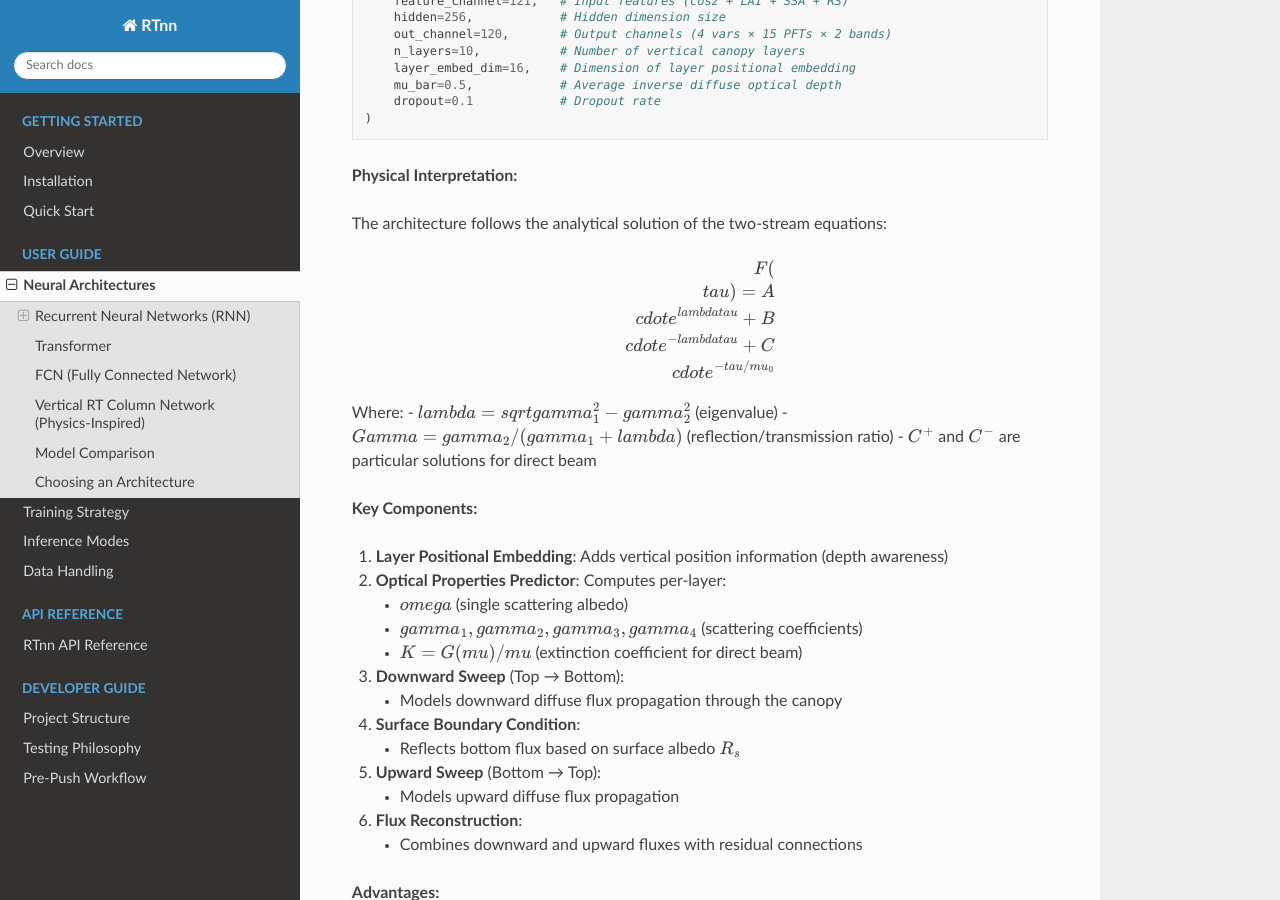
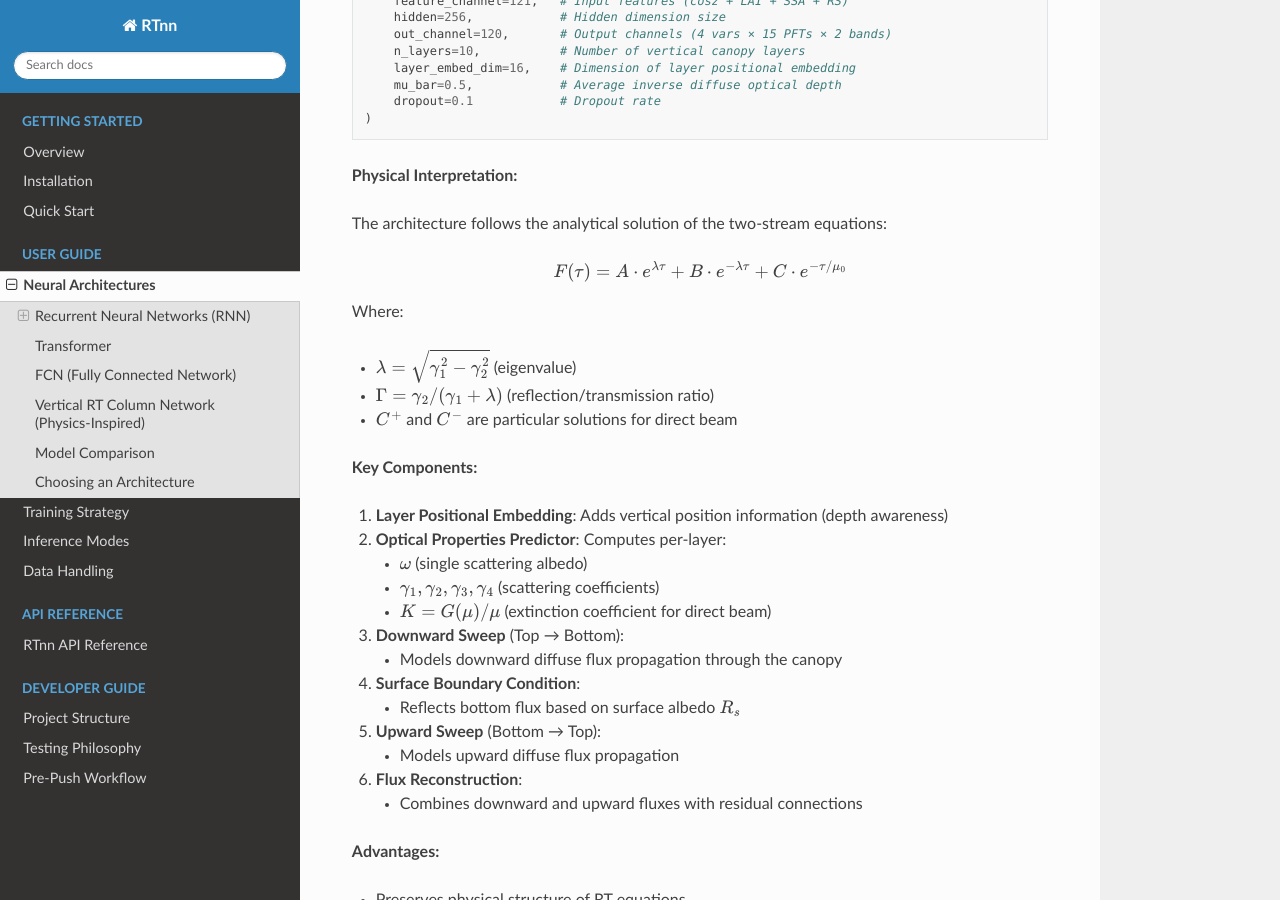
Before and after one commit to kardaneh/RTnn, a Sphinx documentation site: the page built from docs/source/neural_architectures.rst, in a window 1280 px wide and 900 px high, scrolled down 1992 px. Built offline with Sphinx 7.4.7 and the Read the Docs theme 3.1.0, drawn with Linux system fonts in a browser that asks for light colours.

```diff
--- a/docs/source/neural_architectures.rst
+++ b/docs/source/neural_architectures.rst
@@ -119,11 +119,12 @@
 
 .. math::
 
-   F(\\tau) = A \\cdot e^{\\lambda \\tau} + B \\cdot e^{-\\lambda \\tau} + C \\cdot e^{-\\tau / \\mu_0}
+   F(\tau) = A \cdot e^{\lambda \tau} + B \cdot e^{-\lambda \tau} + C \cdot e^{-\tau / \mu_0}
 
 Where:
-- :math:`\\lambda = \\sqrt{\\gamma_1^2 - \\gamma_2^2}` (eigenvalue)
-- :math:`\\Gamma = \\gamma_2 / (\\gamma_1 + \\lambda)` (reflection/transmission ratio)
+
+- :math:`\lambda = \sqrt{\gamma_1^2 - \gamma_2^2}` (eigenvalue)
+- :math:`\Gamma = \gamma_2 / (\gamma_1 + \lambda)` (reflection/transmission ratio)
 - :math:`C^+` and :math:`C^-` are particular solutions for direct beam
 
 **Key Components:**
@@ -132,9 +133,9 @@
 
 2. **Optical Properties Predictor**: Computes per-layer:
 
-   - :math:`\\omega` (single scattering albedo)
-   - :math:`\\gamma_1, \\gamma_2, \\gamma_3, \\gamma_4` (scattering coefficients)
-   - :math:`K = G(\\mu)/\\mu` (extinction coefficient for direct beam)
+   - :math:`\omega` (single scattering albedo)
+   - :math:`\gamma_1, \gamma_2, \gamma_3, \gamma_4` (scattering coefficients)
+   - :math:`K = G(\mu)/\mu` (extinction coefficient for direct beam)
 
 3. **Downward Sweep** (Top → Bottom):
 
```
